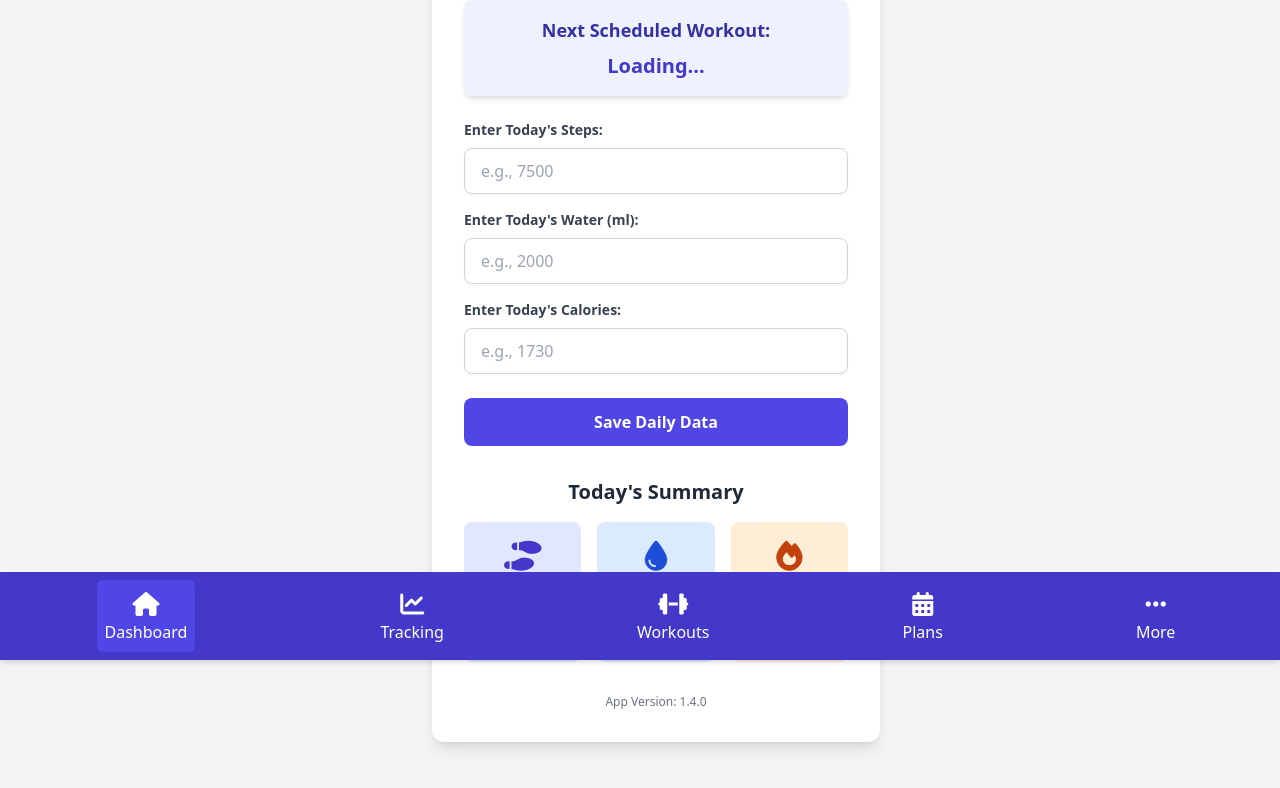
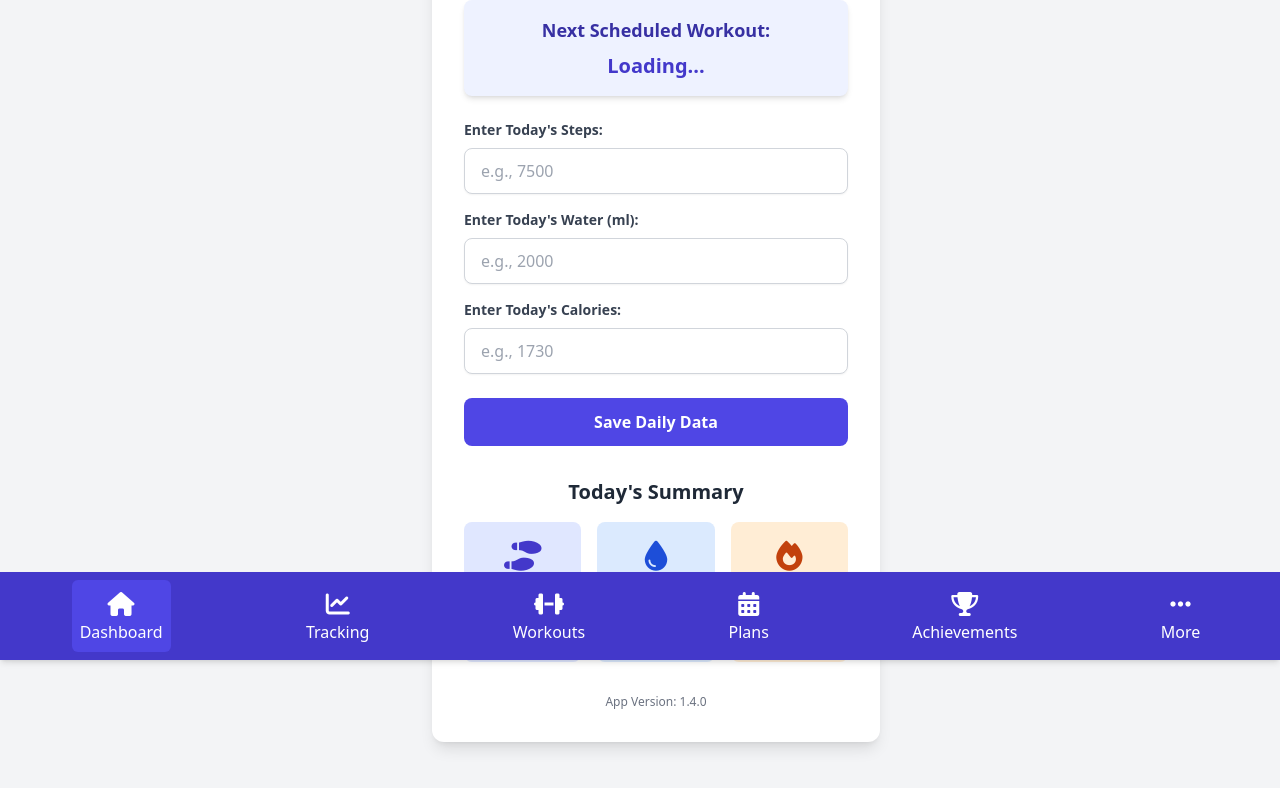
Before and after one commit to barrymcdonnell/steps-tracker-pwa, a plain HTML site: page index.html in a window 1280 px wide. Shown: the part 140-928 px from the top of the page. Drawn offline with nearby package versions, Linux system fonts and the light colour scheme; a small style sheet from the web is missing.

Commit message:
Update index.html - adding achievements

```diff
--- a/index.html
+++ b/index.html
@@ -156,6 +156,11 @@
             <!-- Content for workout plans will be rendered here by workoutDisplay.js -->
         </div>
 
+        <!-- Achievements View (New - Initially Hidden) -->
+        <div id="achievementsView" class="container bg-white p-8 rounded-xl shadow-lg hidden">
+            <!-- Achievements content will be rendered here by achievementsDisplay.js -->
+        </div>
+
     </div>
 
     <!-- Navigation Bar (Bottom) -->
@@ -175,6 +180,10 @@
         <a href="#plans" id="navPlans" class="flex flex-col items-center p-2 rounded-md hover:bg-indigo-600 transition duration-200 text-white text-xs sm:text-base">
             <i class="fa-solid fa-calendar-alt text-xl sm:text-2xl"></i>
             <span>Plans</span>
+        </a>
+        <a href="#achievements" id="navAchievements" class="flex flex-col items-center p-2 rounded-md hover:bg-indigo-600 transition duration-200 text-white text-xs sm:text-base">
+            <i class="fa-solid fa-trophy text-xl sm:text-2xl"></i>
+            <span>Achievements</span>
         </a>
         <a href="#" id="navMore" class="flex flex-col items-center p-2 rounded-md hover:bg-indigo-600 transition duration-200 text-white text-xs sm:text-base">
             <i class="fa-solid fa-ellipsis text-xl sm:text-2xl"></i>
```
